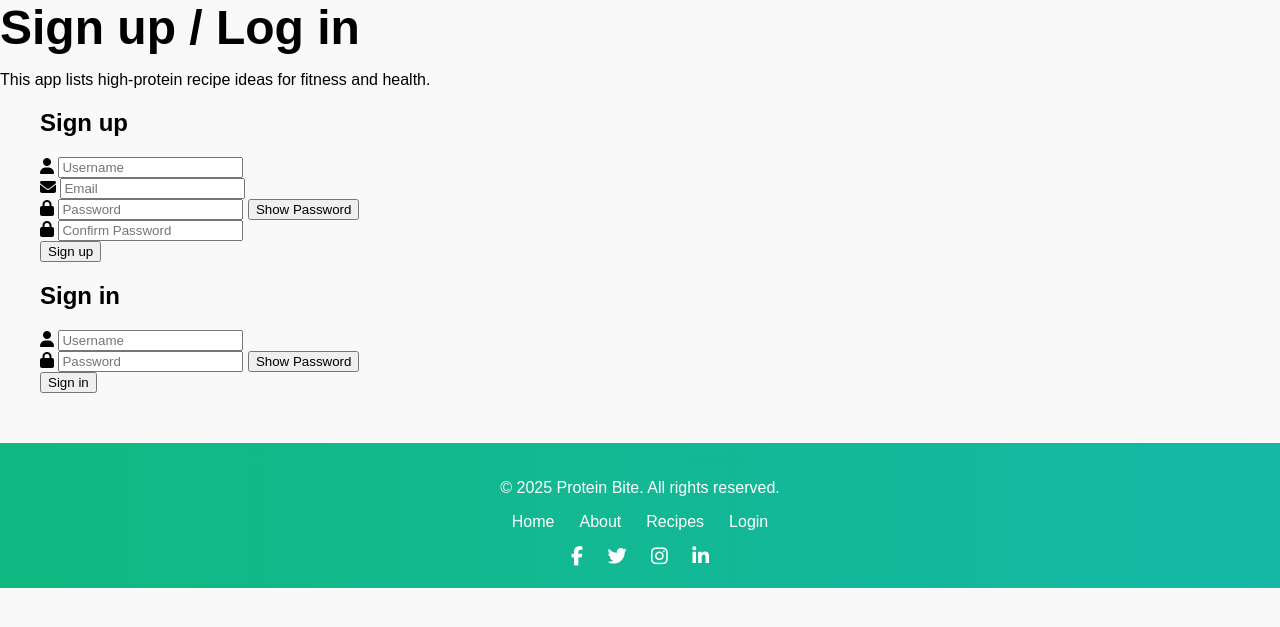
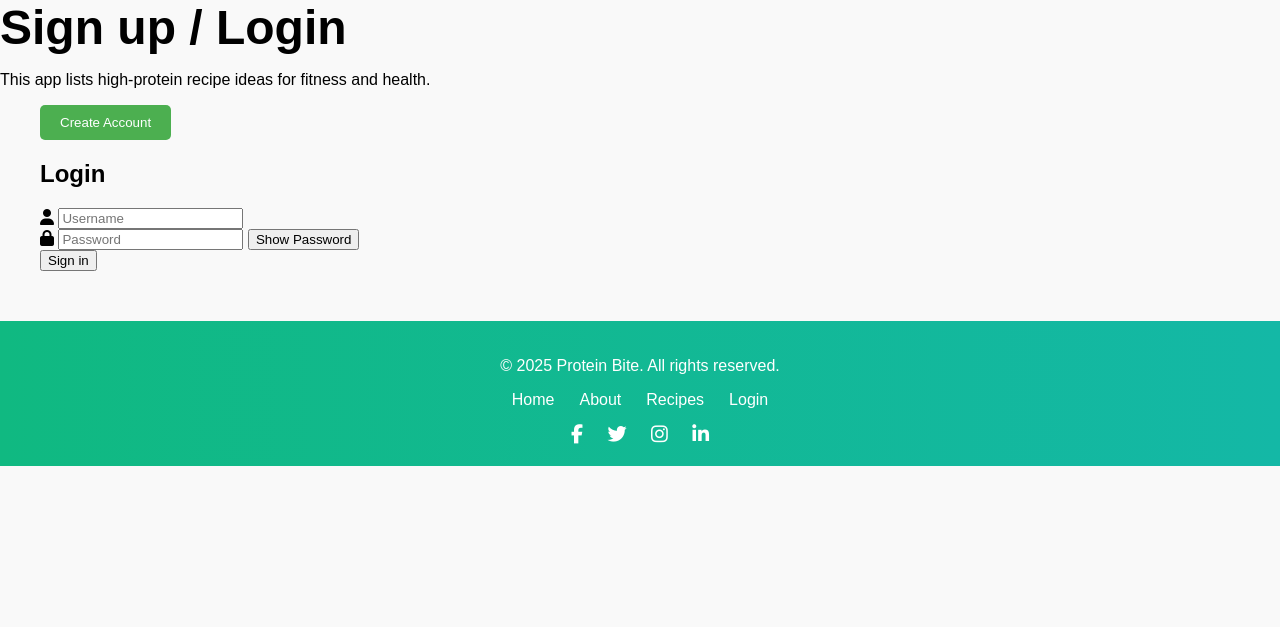
Before and after one commit to Emily-Rodden7/protein-bite, a Django app: page /login/ in a window 1280 px wide. Shown: the part 50-677 px from the top of the page. Run offline with Django 5.2, Linux system fonts and the light colour scheme.

Commit message:
added button to toggle between signup / login forms

```diff
--- a/my_project/recipes/templates/recipes/login.html
+++ b/my_project/recipes/templates/recipes/login.html
@@ -7,6 +7,36 @@
     <link rel="stylesheet" href="{% static 'recipes/styles.css' %}">
     <link rel="stylesheet" href="https://cdnjs.cloudflare.com/ajax/libs/font-awesome/6.5.0/css/all.min.css">
 </head>
+<style>
+  .forms-container .login-form {
+  display: block;
+}
+
+.forms-container .sign-up-form {
+  display: none;
+}
+
+.forms-container.show-signup .login-form {
+  display: none;
+}
+
+.forms-container.show-signup .sign-up-form {
+  display: block;
+}
+
+  .toggle-form-button {
+    background-color: #4CAF50;
+    color: #fff;
+    padding: 10px 20px;
+    border: none;
+    border-radius: 5px;
+    cursor: pointer;
+  }
+
+  .toggle-form-button:hover {
+    background-color: #3e8e41;
+  }
+</style>
 <body>
     <div class="navbar">
         <a href="{% url 'home' %}">Home</a>
@@ -14,10 +44,11 @@
         <a href="{% url 'recipes' %}">Recipes</a>
         <a href="{% url 'login' %}">Log In</a>
     </div>
-<h1>Sign up / Log in</h1>
+<h1>Sign up / Login</h1>
 <p>This app lists high-protein recipe ideas for fitness and health.</p>
     <div class="container">
         <div class="forms-container">
+            <button class="toggle-form-button">Create Account</button>
             <div class="signin-login">
                 <form action="{% url 'login' %}" method="post" class="sign-up-form">
                     {% csrf_token %}
@@ -37,13 +68,14 @@
                     </div>
                     <div class="input-field">
                         <i class="fas fa-lock"></i>
-                        <input type="password" name="password2" placeholder="Confirm Password" required>
+                        <input type="password" class="password" name="password2" placeholder="Confirm Password" required>
+                        <button class="toggle-password" type="button">Show Password</button>
                     </div>
                     <input type="submit" value="Sign up" class="btn">
                 </form>
-                <form action="{% url 'login' %}" method="post" class="sign-in-form">
+                <form action="{% url 'login' %}" method="post" class="login-form">
                     {% csrf_token %}
-                    <h2 class="title">Sign in</h2>
+                    <h2 class="title">Login</h2>
                     <div class="input-field">
                         <i class="fas fa-user"></i>
                         <input type="text" name="username" placeholder="Username" required>
@@ -72,6 +104,17 @@ toggleButtons.forEach((button, index) => {
     }
   });
 });
+
+// Show/hide signup and login forms
+const toggleFormButton = document.querySelector('.toggle-form-button');
+const formsContainer = document.querySelector('.forms-container');
+
+if (toggleFormButton) {
+  toggleFormButton.addEventListener('click', () => {
+    formsContainer.classList.toggle('show-signup');
+    toggleFormButton.textContent = formsContainer.classList.contains('show-signup') ? 'Login' : 'Create Account';
+  });
+}
     </script>
 
 <!-- Footer -->
```
